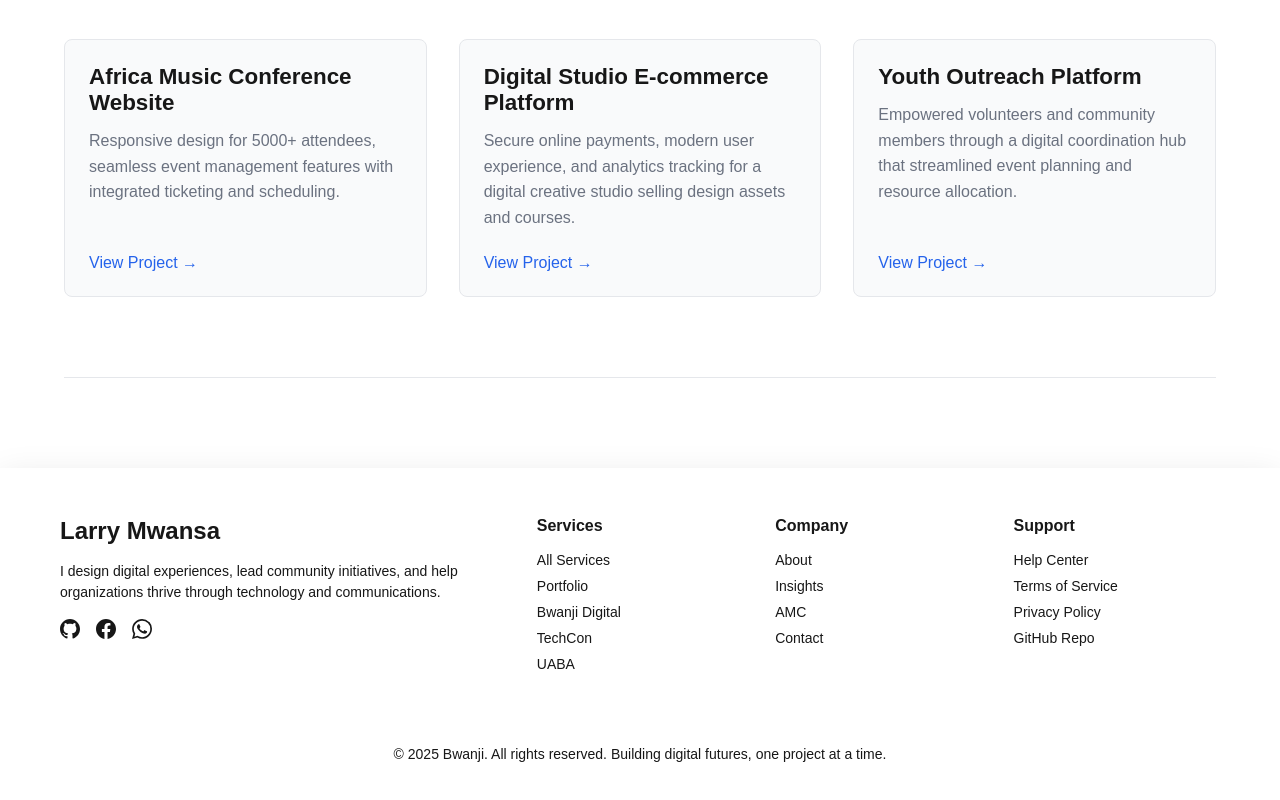
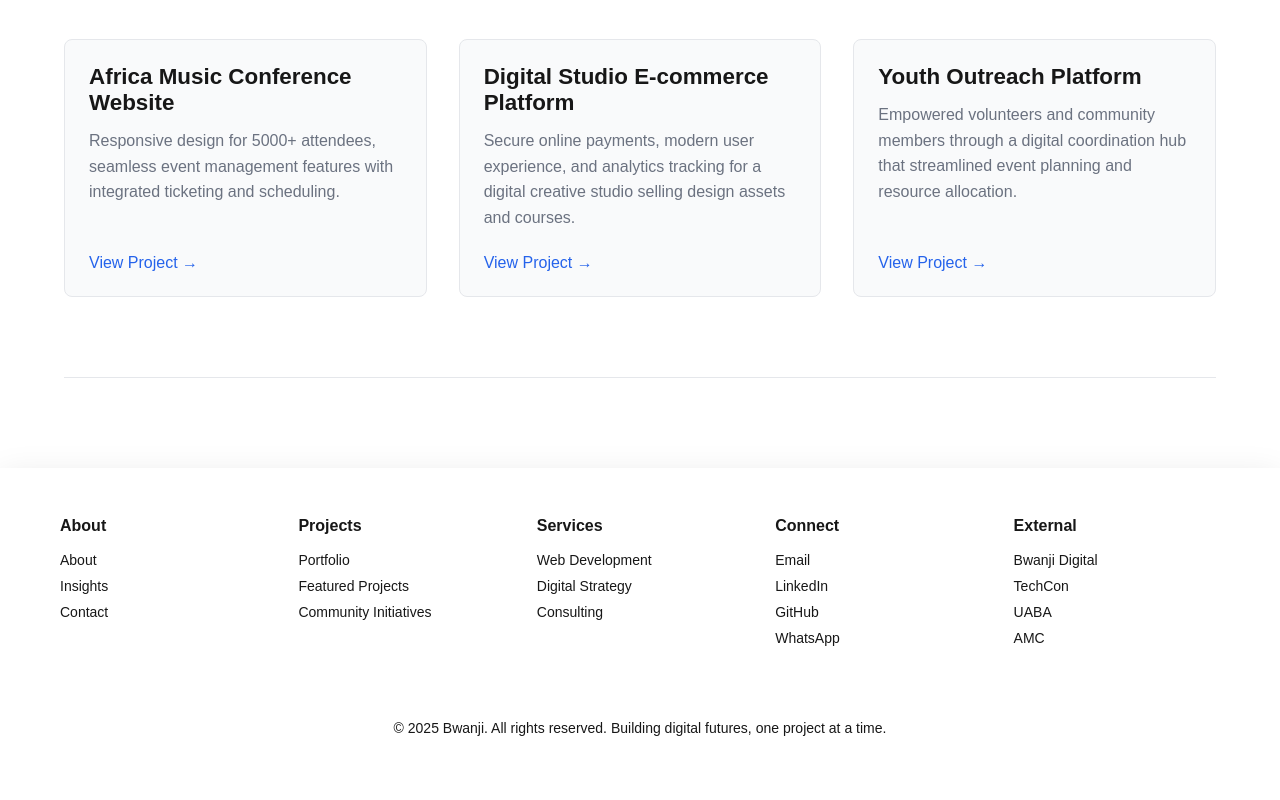
Before and after one commit to LarryMwansa/my-personal-site, a Next.js app: page / in a window 1280 px wide. Shown: the part 1094-1894 px from the top of the page. Built offline with nearby package versions, Linux system fonts and the light colour scheme.

Commit message:
Refactor Footer component to enhance structure and organization; update sections for About, Projects, Connect, and External links.

```diff
--- a/src/components/Footer.jsx
+++ b/src/components/Footer.jsx
@@ -7,185 +7,55 @@ export default function Footer() {
     <footer className={styles.footer}>
       <div className={styles.container}>
         <div className={styles.footerGrid}>
-          {/* Company Info */}
-          <div className={styles.companyInfo}>
-            <div className={styles.logo}>
-              {/* <Image
-                src="/logo.svg"
-                alt="Bwanji Digital"
-                className={styles.logoImage}
-                width={120}
-                height={40}
-              /> */}
-              <span className={styles.logoFallback}>Larry Mwansa</span>
-            </div>
-            <p className={styles.companyDescription}>
-              I design digital experiences, lead community initiatives, and help
-              organizations thrive through technology and communications.
-            </p>
-            <div className={styles.socialLinks}>
-              <a
-                href="https://github.com/LarryMwansa/bwanji_base"
-                target="_blank"
-                rel="noopener noreferrer"
-                className={styles.socialLink}
-              >
-                <svg
-                  className={styles.socialIcon}
-                  fill="currentColor"
-                  viewBox="0 0 24 24"
-                >
-                  <path d="M12 0c-6.626 0-12 5.373-12 12 0 5.302 3.438 9.8 8.207 11.387.599.111.793-.261.793-.577v-2.234c-3.338.726-4.033-1.416-4.033-1.416-.546-1.387-1.333-1.756-1.333-1.756-1.089-.745.083-.729.083-.729 1.205.084 1.839 1.237 1.839 1.237 1.07 1.834 2.807 1.304 3.492.997.107-.775.418-1.305.762-1.604-2.665-.305-5.467-1.334-5.467-5.931 0-1.311.469-2.381 1.236-3.221-.124-.303-.535-1.524.117-3.176 0 0 1.008-.322 3.301 1.23.957-.266 1.983-.399 3.003-.404 1.02.005 2.047.138 3.006.404 2.291-1.552 3.297-1.23 3.297-1.23.653 1.653.242 2.874.118 3.176.77.84 1.235 1.911 1.235 3.221 0 4.609-2.807 5.624-5.479 5.921.43.372.823 1.102.823 2.222v3.293c0 .319.192.694.801.576 4.765-1.589 8.199-6.086 8.199-11.386 0-6.627-5.373-12-12-12z" />
-                </svg>
-              </a>
-              <a
-                href="https://web.facebook.com/bwanjidigital"
-                target="_blank"
-                rel="noopener noreferrer"
-                className={styles.socialLink}
-              >
-                <svg
-                  className={styles.socialIcon}
-                  fill="currentColor"
-                  viewBox="0 0 24 24"
-                >
-                  <path d="M24 12.073c0-6.627-5.373-12-12-12s-12 5.373-12 12c0 5.99 4.388 10.954 10.125 11.854v-8.385H7.078v-3.47h3.047V9.43c0-3.007 1.792-4.669 4.533-4.669 1.312 0 2.686.235 2.686.235v2.953H15.83c-1.491 0-1.956.925-1.956 1.874v2.25h3.328l-.532 3.47h-2.796v8.385C19.612 23.027 24 18.062 24 12.073z" />
-                </svg>
-              </a>
-              <a
-                href="https://wa.me/+270688226285"
-                target="_blank"
-                rel="noopener noreferrer"
-                className={styles.socialLink}
-              >
-                <svg
-                  className={styles.socialIcon}
-                  fill="currentColor"
-                  viewBox="0 0 24 24"
-                >
-                  <path d="M17.472 14.382c-.297-.149-1.758-.867-2.03-.967-.273-.099-.471-.148-.67.15-.197.297-.767.966-.94 1.164-.173.199-.347.223-.644.075-.297-.15-1.255-.463-2.39-1.475-.883-.788-1.48-1.761-1.653-2.059-.173-.297-.018-.458.13-.606.134-.133.298-.347.446-.52.149-.174.198-.298.298-.497.099-.198.05-.371-.025-.52-.075-.149-.669-1.612-.916-2.207-.242-.579-.487-.5-.669-.51-.173-.008-.371-.01-.57-.01-.198 0-.52.074-.792.372-.272.297-1.04 1.016-1.04 2.479 0 1.462 1.065 2.875 1.213 3.074.149.198 2.096 3.2 5.077 4.487.709.306 1.262.489 1.694.625.712.227 1.36.195 1.871.118.571-.085 1.758-.719 2.006-1.413.248-.694.248-1.289.173-1.413-.074-.124-.272-.198-.57-.347m-5.421 7.403h-.004a9.87 9.87 0 01-5.031-1.378l-.361-.214-3.741.982.998-3.648-.235-.374a9.86 9.86 0 01-1.51-5.26c.001-5.45 4.436-9.884 9.888-9.884 2.64 0 5.122 1.03 6.988 2.898a9.825 9.825 0 012.893 6.994c-.003 5.45-4.437 9.884-9.885 9.884m8.413-18.297A11.815 11.815 0 0012.05 0C5.495 0 .16 5.335.157 11.892c0 2.096.547 4.142 1.588 5.945L.057 24l6.305-1.654a11.882 11.882 0 005.683 1.448h.005c6.554 0 11.89-5.335 11.893-11.893A11.821 11.821 0 0020.893 3.488" />
-                </svg>
-              </a>
-            </div>
+          {/* About */}
+          <div className={styles.footerSection}>
+            <h4>About</h4>
+            <ul className={styles.footerLinks}>
+              <li><Link href="/about" className={styles.footerLink}>About</Link></li>
+              <li><Link href="/blog/coming-soon" className={styles.footerLink}>Insights</Link></li>
+              <li><Link href="/contact" className={styles.footerLink}>Contact</Link></li>
+            </ul>
+          </div>
+
+          {/* Projects */}
+          <div className={styles.footerSection}>
+            <h4>Projects</h4>
+            <ul className={styles.footerLinks}>
+              <li><Link href="/portfolio" className={styles.footerLink}>Portfolio</Link></li>
+              <li><Link href="/portfolio" className={styles.footerLink}>Featured Projects</Link></li>
+              <li><Link href="/portfolio" className={styles.footerLink}>Community Initiatives</Link></li>
+            </ul>
           </div>
 
           {/* Services */}
           <div className={styles.footerSection}>
             <h4>Services</h4>
             <ul className={styles.footerLinks}>
-              <li>
-                <Link href="/services" className={styles.footerLink}>
-                  All Services
-                </Link>
-              </li>
-              <li>
-                <Link href="/portfolio" className={styles.footerLink}>
-                  Portfolio
-                </Link>
-              </li>
-              <li>
-                <a
-                  href="https://www.bwanji.digital/"
-                  target="_blank"
-                  rel="noopener noreferrer"
-                  className={styles.footerLink}
-                >
-                  Bwanji Digital
-                </a>
-              </li>
-              <li>
-                <a
-                  href="https://www.techcon.tech/"
-                  target="_blank"
-                  rel="noopener noreferrer"
-                  className={styles.footerLink}
-                >
-                  TechCon
-                </a>
-              </li>
-              <li>
-                <a
-                  href="https://www.uaba.io/"
-                  target="_blank"
-                  rel="noopener noreferrer"
-                  className={styles.footerLink}
-                >
-                  UABA
-                </a>
-              </li>
+              <li><Link href="/services" className={styles.footerLink}>Web Development</Link></li>
+              <li><Link href="/services" className={styles.footerLink}>Digital Strategy</Link></li>
+              <li><Link href="/services" className={styles.footerLink}>Consulting</Link></li>
             </ul>
           </div>
 
-          {/* Company */}
+          {/* Connect */}
           <div className={styles.footerSection}>
-            <h4>Company</h4>
+            <h4>Connect</h4>
             <ul className={styles.footerLinks}>
-              <li>
-                <Link href="/about" className={styles.footerLink}>
-                  About
-                </Link>
-              </li>
-              <li>
-                <Link href="/blog" className={styles.footerLink}>
-                  Insights
-                </Link>
-              </li>
-              <li>
-                <a
-                  href="https://www.amc.cx/"
-                  target="_blank"
-                  rel="noopener noreferrer"
-                  className={styles.footerLink}
-                >
-                  AMC
-                </a>
-              </li>
-              <li>
-                <Link href="/contact" className={styles.footerLink}>
-                  Contact
-                </Link>
-              </li>
+              <li><a href="mailto:admin@bwanji.digital" className={styles.footerLink}>Email</a></li>
+              <li><a href="https://www.linkedin.com/in/larry-mwansa/" target="_blank" rel="noopener noreferrer" className={styles.footerLink}>LinkedIn</a></li>
+              <li><a href="https://github.com/LarryMwansa" target="_blank" rel="noopener noreferrer" className={styles.footerLink}>GitHub</a></li>
+              <li><a href="https://wa.me/+270688226285" target="_blank" rel="noopener noreferrer" className={styles.footerLink}>WhatsApp</a></li>
             </ul>
           </div>
 
-          {/* Support */}
+          {/* External */}
           <div className={styles.footerSection}>
-            <h4>Support</h4>
+            <h4>External</h4>
             <ul className={styles.footerLinks}>
-              <li>
-                <Link
-                  href="/contact?subject=Help Request"
-                  className={styles.footerLink}
-                >
-                  Help Center
-                </Link>
-              </li>
-              <li>
-                <Link
-                  href="/contact?subject=Terms of Service"
-                  className={styles.footerLink}
-                >
-                  Terms of Service
-                </Link>
-              </li>
-              <li>
-                <Link
-                  href="/contact?subject=Privacy Policy"
-                  className={styles.footerLink}
-                >
-                  Privacy Policy
-                </Link>
-              </li>
-              <li>
-                <a
-                  href="https://github.com/LarryMwansa/bwanji_base"
-                  target="_blank"
-                  rel="noopener noreferrer"
-                  className={styles.footerLink}
-                >
-                  GitHub Repo
-                </a>
-              </li>
+              <li><a href="https://www.bwanji.digital/" target="_blank" rel="noopener noreferrer" className={styles.footerLink}>Bwanji Digital</a></li>
+              <li><a href="https://www.techcon.tech/" target="_blank" rel="noopener noreferrer" className={styles.footerLink}>TechCon</a></li>
+              <li><a href="https://www.uaba.io/" target="_blank" rel="noopener noreferrer" className={styles.footerLink}>UABA</a></li>
+              <li><a href="https://www.amc.cx/" target="_blank" rel="noopener noreferrer" className={styles.footerLink}>AMC</a></li>
             </ul>
           </div>
         </div>
```
